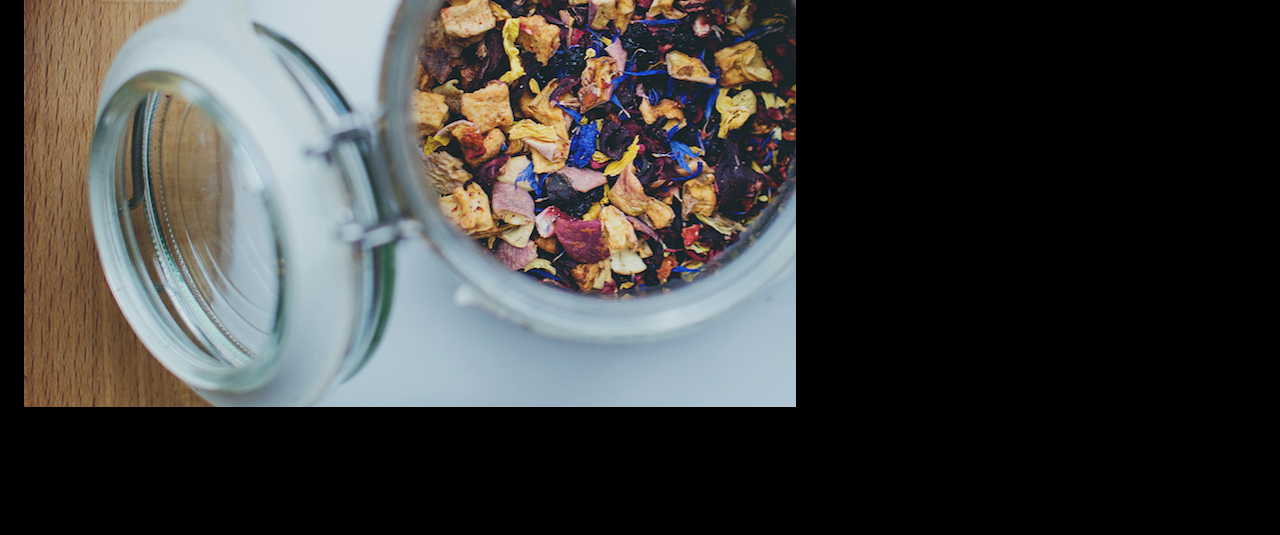
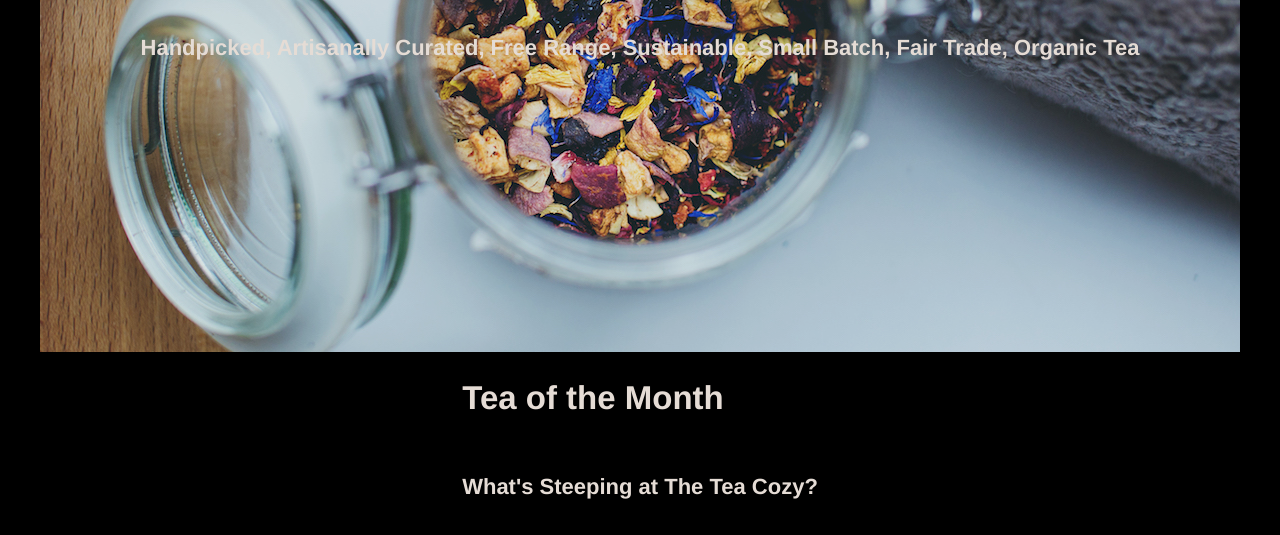
Before and after one commit to Treefarm1/Tea-Cozy, a plain HTML site: page index.html in a window 1280 px wide. Shown: the part 417-952 px from the top of the page. Drawn offline with Linux system fonts and the light colour scheme.

Commit message:
centered text and image

```diff
--- a/css/style.css
+++ b/css/style.css
@@ -2,14 +2,12 @@ header {
   display: flex;
   align-items: center;
   position: fixed;
-
+  border-bottom: 1px solid seashell;
   width: 100%;
   height: 69px;
   background-color: black;
   z-index: 2;
   margin: -8px -8px;
-
-
 }
 
 header img {
@@ -22,7 +20,6 @@ nav {
   align-items: center;
   flex-grow: 1;
   justify-content: flex-end;
-
 }
 
 nav span {
@@ -46,19 +43,26 @@ body {
 
 .content {
   display: flex;
-  width: 1232px;
+  width: 100%;
   margin: 0 auto 78px auto;
-  padding-top: 116px;
-  height: 3000px
+  padding-top: 61px;
+  height: 3000px;
+  flex-direction: column;
+  align-items: center;
 }
 
-h1 {
-  color: red;
-}
-
-.first_backgroundimg {
+.our_mission {
+  display: flex;
   background-image: url("../images/img-mission-background.jpg");
   height: 700px;
   width: 1200px;
+  flex-direction: column;
+  justify-content: center;
+  align-items: center;
 
 }
+
+.tea_month {
+  display: flex;
+  flex-direction: column;
+}
--- a/index.html
+++ b/index.html
@@ -19,11 +19,14 @@
 
   <!-- Main Body Content -->
   <div class="content">
-    <div class="first_backgroundimg">
+    <div class="our_mission">
       <h2>Our Mission</h2>
       <h4>Handpicked, Artisanally Curated, Free Range, Sustainable, Small Batch, Fair Trade, Organic Tea</h4>
     </div>
+    <div class="tea_month">
     <h2>Tea of the Month</h2>
+    <h4>What's Steeping at The Tea Cozy?</h4>
+    </div>
     <h2>Locations</h2>
     <h2>The Tea Cozy</h2>
   </div>
```
